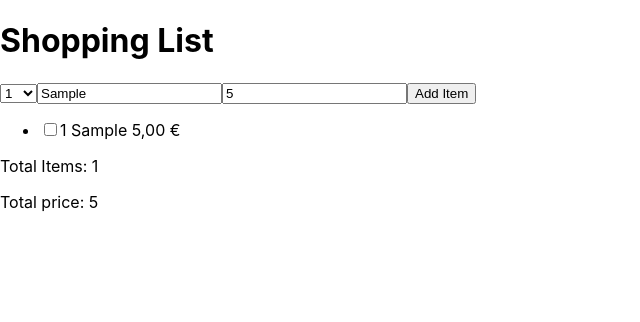
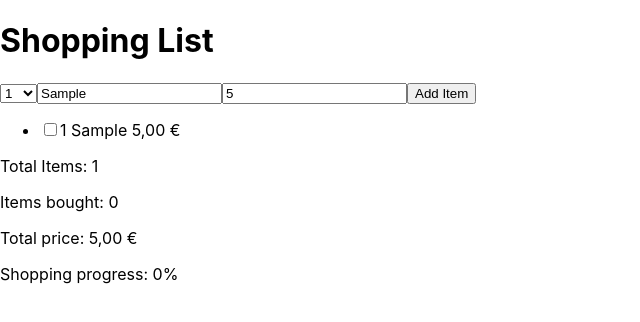
Before and after one commit to jrcopeti/react-shopping-list, a React (Create React App) app: page / in a window 1280 px wide. Both pictures are taken after typing "Sample", "5" into the empty fields and a click on the button "Add Item". Shown: the top 322 px of the page, without its empty margins (0-640 px from the left). Built offline with nearby package versions, Linux system fonts and the light colour scheme.

Commit message:
display totals status

```diff
--- a/src/components/Status.js
+++ b/src/components/Status.js
@@ -1,14 +1,22 @@
 export default function Status({ items, onFormatCurrency }) {
+  if (!items.length) return <p>No items on the list</p>;
+
+
   const totalQuantity = items.reduce((sum, item) => sum + item.quantity, 0);
   const totalPrice = items.reduce(
     (sum, item) => sum + item.price * item.quantity,
     0
   );
+  const itemsBought = items.filter((item) => item.bought).reduce((sum, item) => sum + item.quantity, 0)
+
+const percentage = (itemsBought / totalQuantity) * 100
 
   return (
-    <div>
+    <footer>
       <p>Total Items: {totalQuantity}</p>
-      <p> Total price: {totalPrice} </p>
-    </div>
+      <p>Items bought: {itemsBought}</p>
+      <p> Total price: {onFormatCurrency(totalPrice)} </p>
+      <p>{percentage === 100 ? <strong>Shopping completed</strong> : `Shopping progress: ${Math.round(percentage)}%`}</p>
+    </footer>
   );
 }
```
